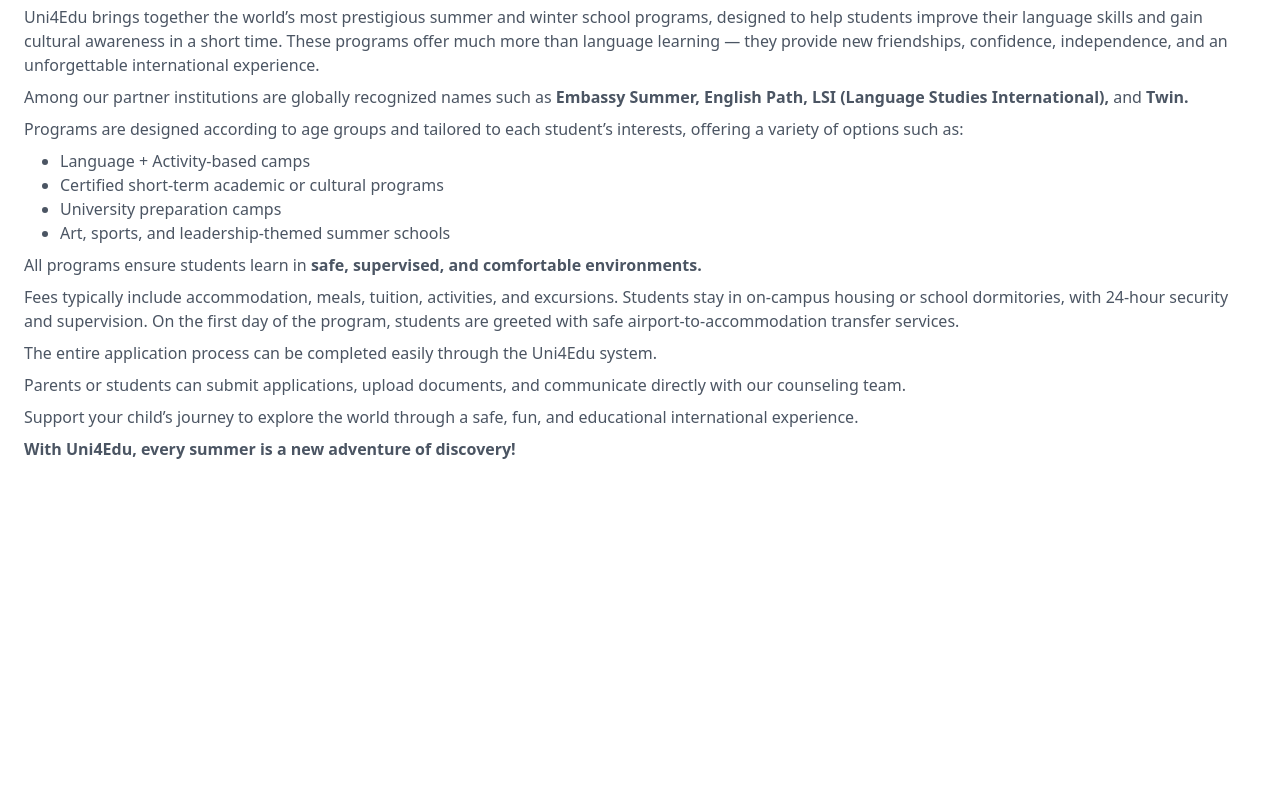
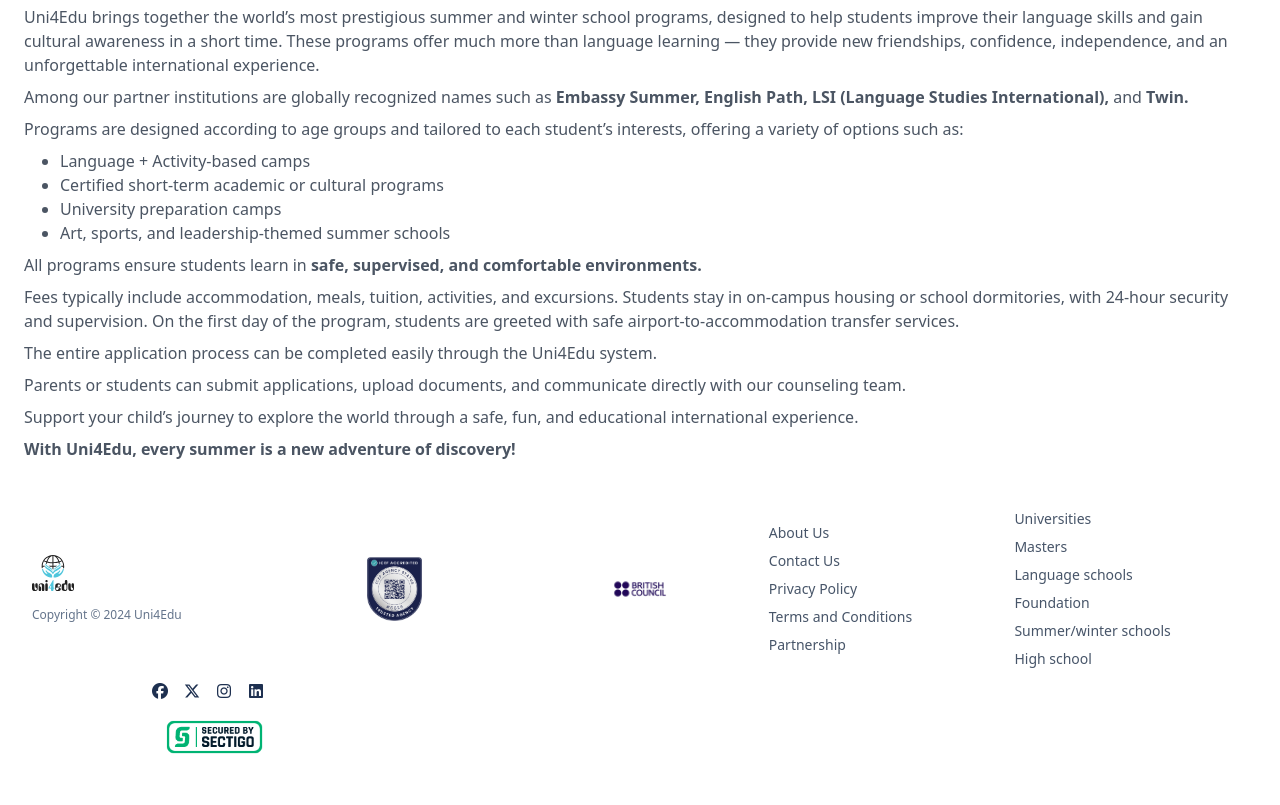
Before and after one commit to Ornellakayigirwa/uni4edu-page-cloning, a plain HTML site: page index.html in a window 1280 px wide. Shown: the part 3879-4684 px from the top of the page. Before the commit the page ends 4340 px from the top, so only its background shows below. Drawn offline with nearby package versions, Linux system fonts and the light colour scheme.

Commit message:
Added a footer

```diff
--- a/index.html
+++ b/index.html
@@ -454,5 +454,55 @@
     </div>
     </section>
 
+    <!--Footer-->
+    <footer class="bg-white py-12">
+    <div class="mx-auto max-w-7xl px-4 sm:px-6 lg:px-8">
+      <div class="grid grid-cols-1 md:grid-cols-5 gap-3 items-center">
+        <div class="flex flex-col items-start gap-3">
+          <img src="home.svg" alt="Uni4Edu" class="h-10 w-auto" />
+          <p class="text-xs text-slate-500">Copyright © 2024 Uni4Edu</p>
+        </div>
+
+        <div class="flex items-center justify-center">
+          <img src="0012000000NCNlYAAX_badge.png" alt="ICEF" class="h-16 w-auto" />
+        </div>
+
+        <div class="flex items-center justify-center">
+          <img src="footer_logo2.png" alt="British Council" class="h-10 w-auto" />
+        </div>
+
+        <div>
+          <ul class="space-y-2 text-sm text-slate-600">
+            <li><a href="#" class="hover:underline">About Us</a></li>
+            <li><a href="#" class="hover:underline">Contact Us</a></li>
+            <li><a href="#" class="hover:underline">Privacy Policy</a></li>
+            <li><a href="#" class="hover:underline">Terms and Conditions</a></li>
+            <li><a href="#" class="hover:underline">Partnership</a></li>
+          </ul>
+        </div>
+        <div>
+            <ul class="space-y-2 text-sm text-slate-600">
+                <li><a href="#" class="hover:underline">Universities</a></li>
+                <li><a href="#" class="hover:underline">Masters</a></li>
+                <li><a href="#" class="hover:underline">Language schools</a></li>
+                <li><a href="#" class="hover:underline">Foundation</a></li>
+                <li><a href="#" class="hover:underline">Summer/winter schools</a></li>
+                <li><a href="#" class="hover:underline">High school</a></li>
+            </ul>
+        </div>
+
+        <div class="flex flex-col items-end gap-4">
+          <div class="flex items-center gap-3">
+            <a href="#" class="text-slate-700 hover:text-slate-900"><img src="facebook-brands-solid.png" alt="facebook" class="h-5 w-5"/></a>
+            <a href="#" class="text-slate-700 hover:text-slate-900"><img src="x-twitter-brands-solid.png" alt="x" class="h-5 w-5"/></a>
+            <a href="#" class="text-slate-700 hover:text-slate-900"><img src="instagram-brands-solid.png" alt="instagram" class="h-5 w-5"/></a>
+            <a href="#" class="text-slate-700 hover:text-slate-900"><img src="linkedin-brands-solid.png" alt="linkedin" class="h-5 w-5"/></a>
+          </div>
+          <img src="secured-by-sectigo.png" alt="SecTigo" class="h-10 w-auto" />
+        </div>
+      </div>
+    </div>
+  </footer>
+
 </body>
 </html>
```
Also changed, not shown: 0012000000NCNlYAAX_badge.png (added), facebook-brands-solid.png (added), footer_logo2.png (added), instagram-brands-solid.png (added), linkedin-brands-solid.png (added), mainvideo (1).svg (added), secured-by-sectigo.png (added), x-twitter-brands-solid.png (added).
